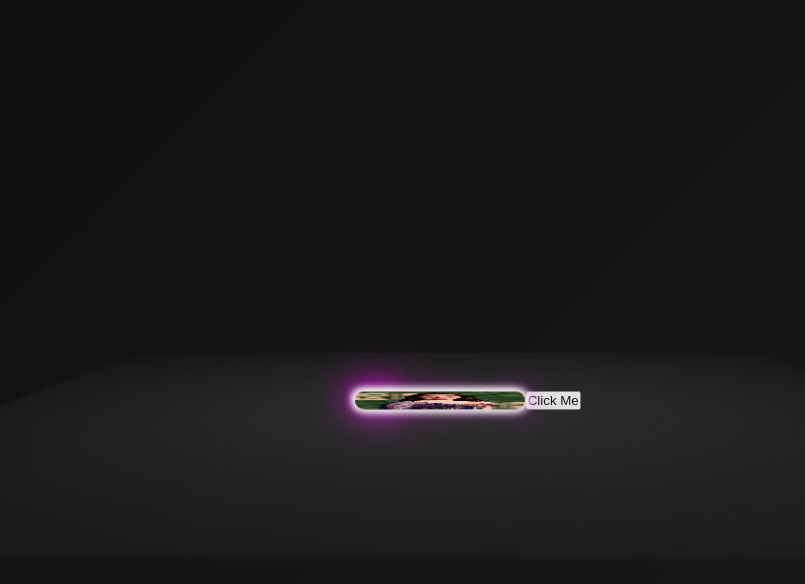
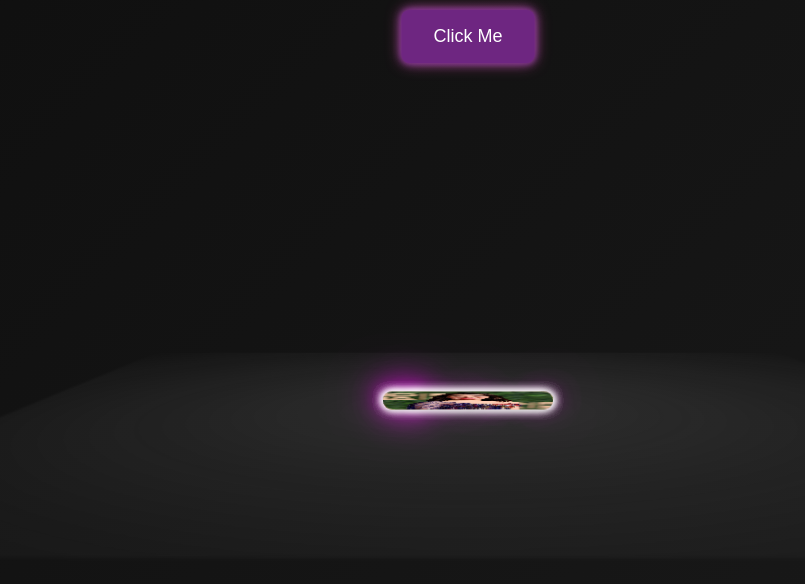
Before and after one commit to mayureshd13/Crush-3d, a plain HTML site: page index.html in a window 1280 px wide. Shown: the whole page, without its empty margins (172-977 px from the left). Drawn offline with Linux system fonts and the light colour scheme; grey boxes are pictures that could not be loaded.

Commit message:
Update style.css

```diff
--- a/style.css
+++ b/style.css
@@ -69,6 +69,38 @@
     transition: transform 0.5s ease, z-index 0.5s ease;
 
   }
+  .glow-on-hover {
+  background-color: #6e2681; /* Green background */
+  border: none;
+  color: white;
+  padding: 16px 32px;
+  text-align: center;
+  text-decoration: none;
+  display: inline-block;
+  font-size: 18px;
+  cursor: pointer;
+  border-radius: 8px;
+  box-shadow: 0 0 5px #7f2b8e, 0 0 10px #854a98, 0 0 15px #ad4188;
+  transition: 0.3s;
+  outline: none;
+  position: absolute; /* Position the button */
+  top: 10px; /* Adjust this value to change the distance from the top */
+  left: 50%; /* Align the button to the center horizontally */
+  transform: translateX(-50%); /* Move the button back by 50% of its width to center it */
+}
+
+/* Glowing effect on hover */
+.glow-on-hover:hover {
+  background-color: #602c7c;
+  box-shadow: 0 0 10px #673291, 0 0 20px #5f1577, 0 0 30px #802e9b;
+  transform: translateX(-50%) scale(1.1); /* Maintain centering and add scale effect */
+}
+
+/* Optional: Glow effect on active state */
+.glow-on-hover:active {
+  box-shadow: 0 0 10px #b843a4, 0 0 20px #b958ac, 0 0 30px #9d41ab;
+  transform: translateX(-50%) scale(1.05); /* Optional: button slightly reduces in size on click */
+}
 
   #text{
     color: whitesmoke;
```
